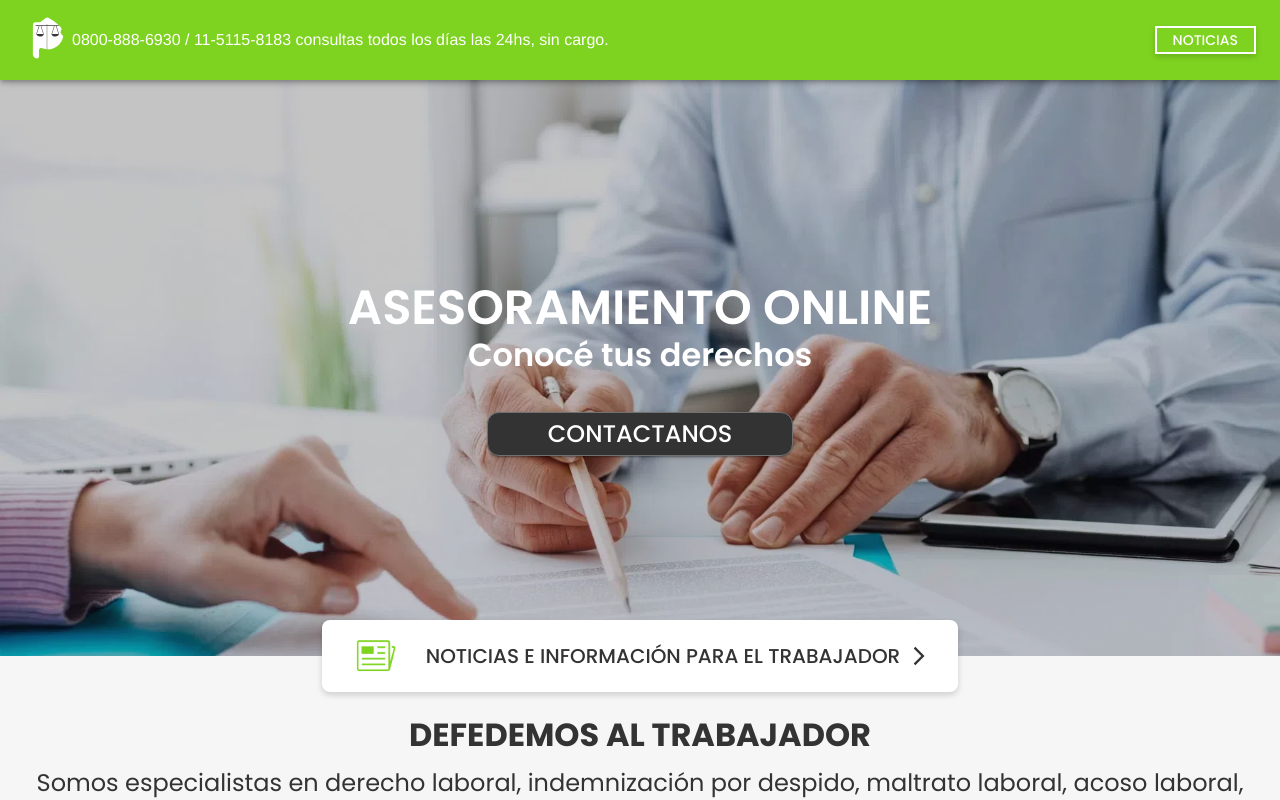
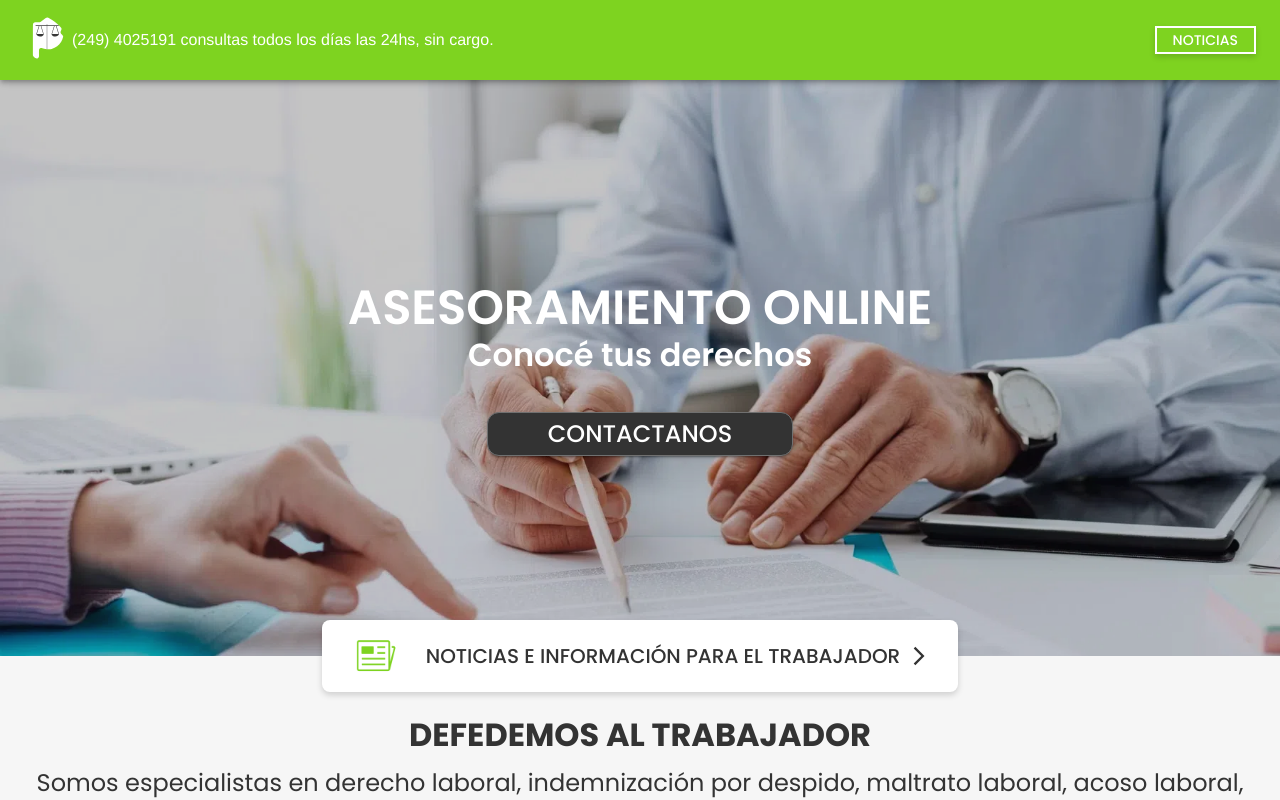
Before and after one commit to roperrott/abogados-landing, a React (Create React App) app: page / in a window 1280 px wide. Shown: the top 800 px of the page. Built offline with nearby package versions, Linux system fonts and the light colour scheme; no server answers.

Commit message:
tel number

```diff
--- a/public/index.html
+++ b/public/index.html
@@ -16,7 +16,7 @@
     <meta property="og:title" content="Abogado Laboral Web">
     <meta property="og:site_name" content="Abogado Laboral Web">
     <meta property="og:url" content="https://abogadolaboralweb.com.ar">
-    <meta property="og:description" content="Somos especialistas en derecho laboral. 0800-888-6930 (24hs) 11-5115-8183 Consultas todos los días, las 24hs. Sin Cargo.">
+    <meta property="og:description" content="Somos especialistas en derecho laboral. 11-5115-8183 Consultas todos los días, las 24hs. Sin Cargo.">
     <meta property="og:type" content="website">
     <meta property="og:image" content="https://abogadolaboralweb.com.ar/static/media/banner_principal.e31c60783cfd72c561e3.webp">
     <link rel="apple-touch-icon" href="%PUBLIC_URL%/logo192.png" />
--- a/src/components/Header/index.js
+++ b/src/components/Header/index.js
@@ -12,7 +12,7 @@ export function Header({ buttonTitle, linkTo }) {
           <Logo />
         </Link>
         <Typography variant="h4" component="div" color="primary" sx={{ flexGrow: 1 }}>
-          0800-888-6930 / 11-5115-8183 consultas todos los días las 24hs, sin cargo.
+          (249) 4025191 consultas todos los días las 24hs, sin cargo.
         </Typography>
         <Link to={linkTo}>
           <Button variant="outlined" color="primary">{buttonTitle}</Button>
```
